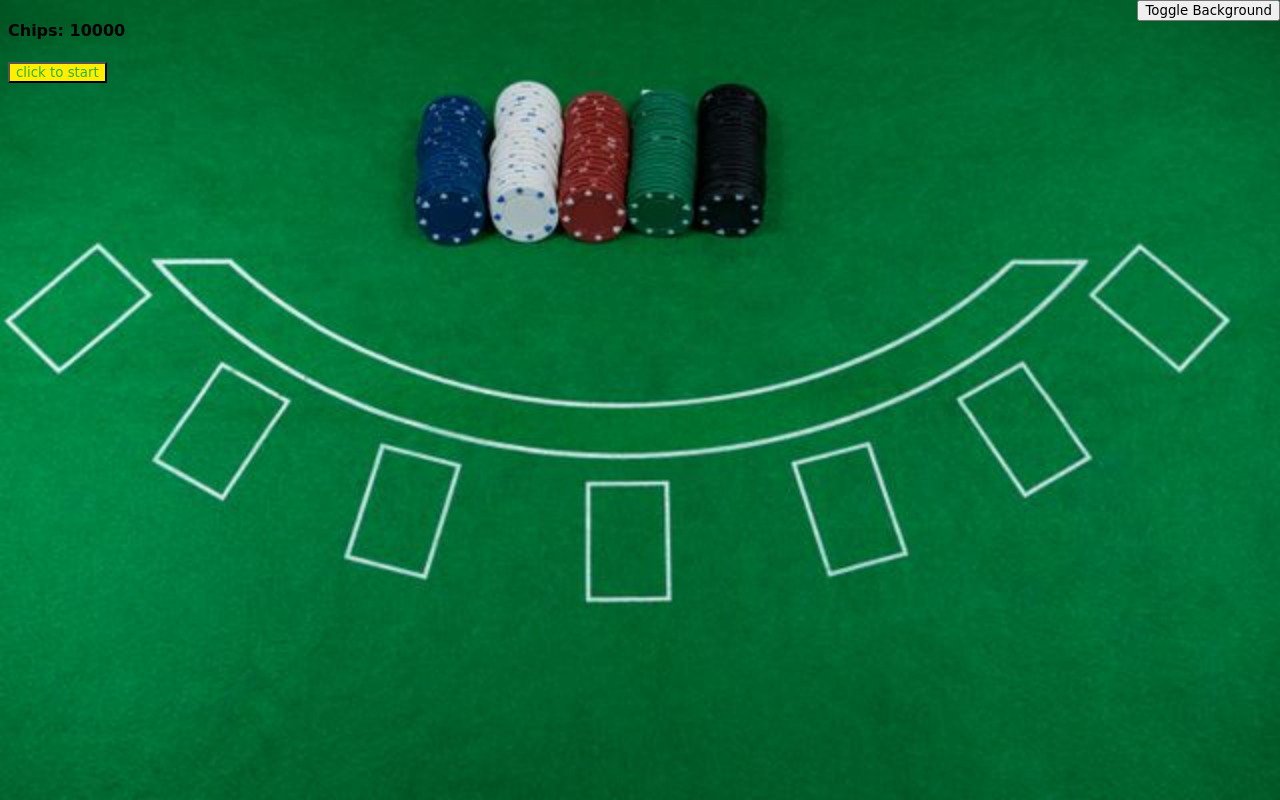
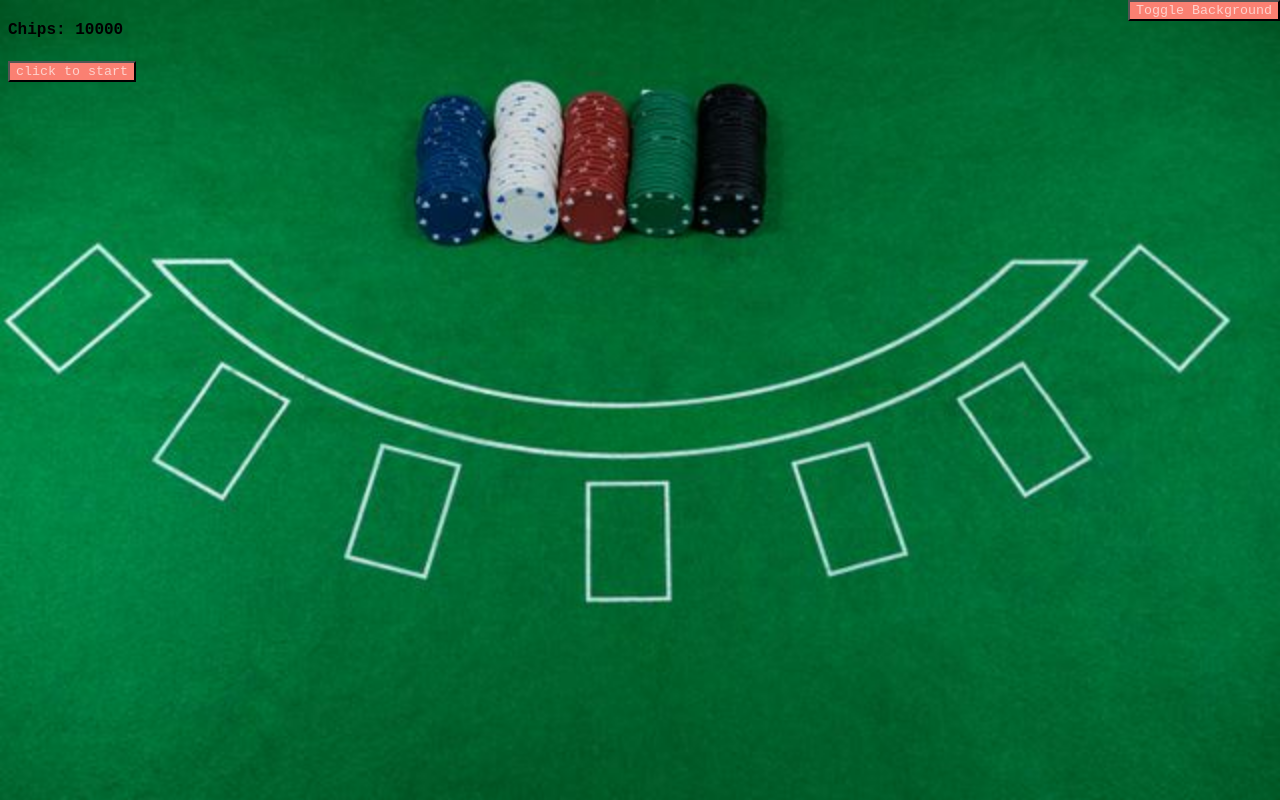
Before and after one commit to Seansyerwan/blackjackproject, a website: page blackjack.html in a window 1280 px wide. Drawn offline with Linux system fonts and the light colour scheme.

Commit message:
changed default text colour

```diff
--- a/blackjack.css
+++ b/blackjack.css
@@ -1,8 +1,11 @@
 *{
-    font-family:cursive;
+    font-family:"Courier New", monospace;
 }
 
-
+button{
+    color:#FDD1CC;
+    background: #FA8072;
+}
 div, form{
     display:none;
 }
@@ -15,13 +18,9 @@ body{
 }
 
 
-#start, #submit{
-    color:rgb(43, 180, 61);
-    background: rgb(255, 238, 0);
-}
 
 .numberText{
-    color:aqua;
+    color:#04aabd;
 }
 .game{
     border:2px;
@@ -29,6 +28,14 @@ body{
     border-color:black;
 }
 
+#background_toggle, #font_toggle{
+    position:absolute; right:0px;
+}
+
 #background_toggle{
-    position:absolute; top:0px; right:0px;
+    top:0px;
 }
+
+#font_toggle{
+    top:23px;
+}
```
